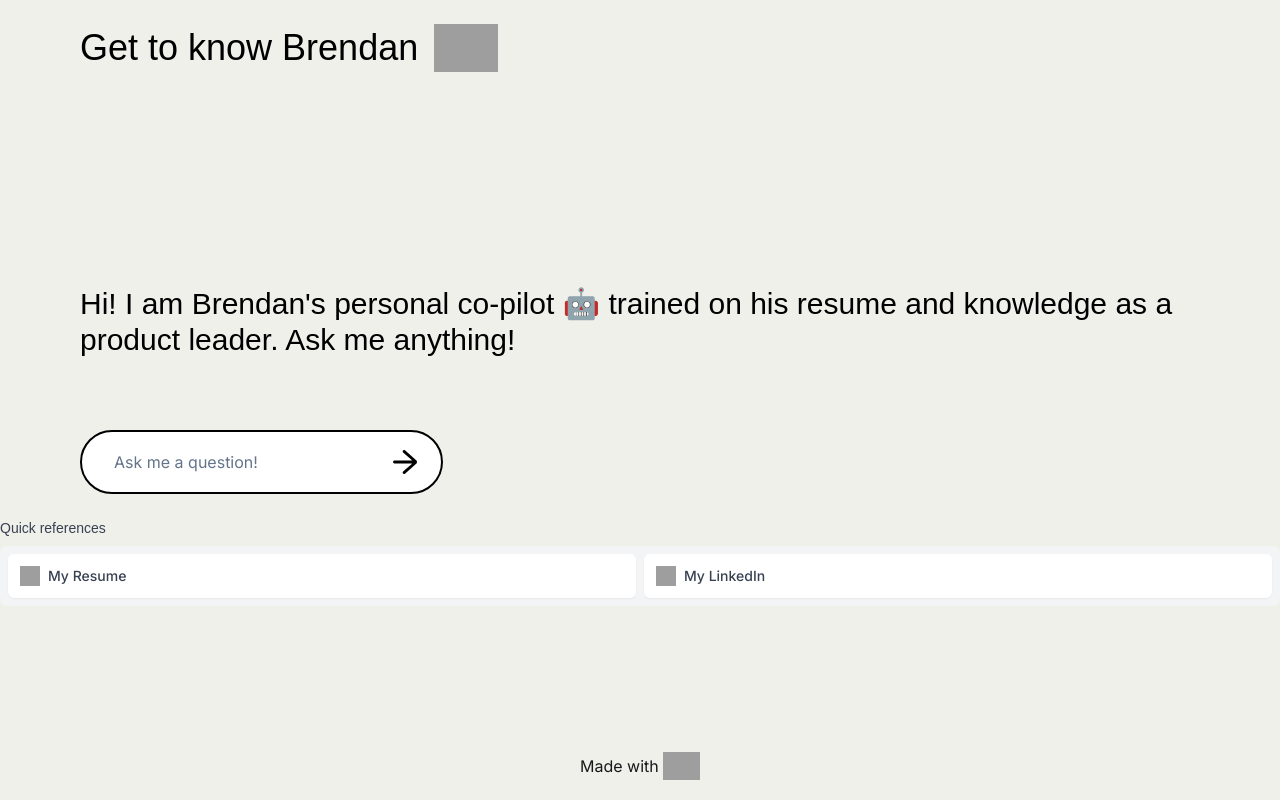
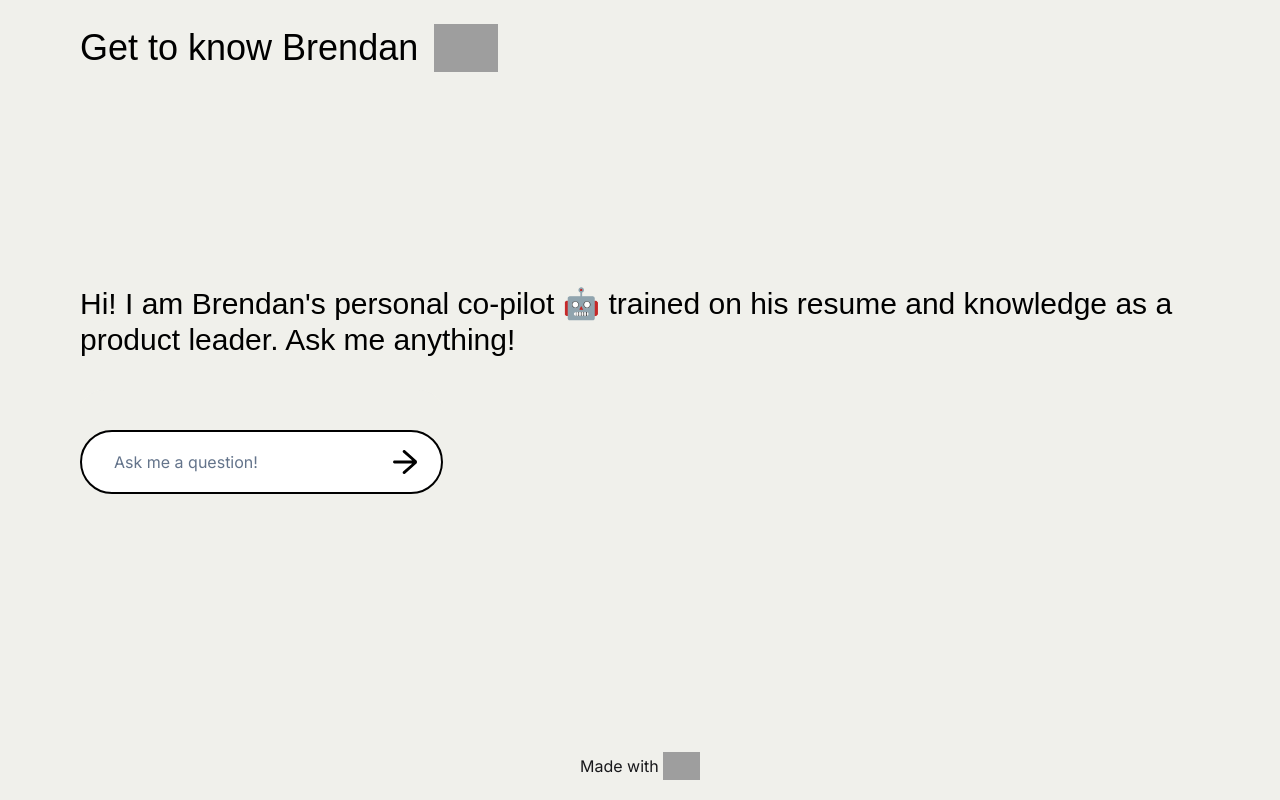
Before and after one commit to brequinn/chat-with-brendan, a Next.js app: page / in a window 1280 px wide. Built offline with nearby package versions, Linux system fonts and the light colour scheme; grey boxes are pictures that could not be loaded; a web font is replaced by a local one.

Commit message:
Sdsdsds5

```diff
--- a/pages/index.tsx
+++ b/pages/index.tsx
@@ -140,7 +140,7 @@ export default function Home() {
           <div className="text-center relative inline-block"></div>
         </div>
         {/* quick reference start */}
-        <div className="mb-4">
+        {/* <div className="mb-4">
           <h3 className="text-sm font-medium mb-2 text-gray-700">Quick references</h3>
           <div className="grid grid-cols-2 gap-2 bg-gray-100 p-2 rounded-lg">
             <a
@@ -148,9 +148,16 @@ export default function Home() {
               target="_blank"
               rel="noopener noreferrer"
             >
-              <div className="bg-white p-3 rounded-md shadow-sm hover:bg-gray-50 transition-colors duration-150 ease-in-out flex items-center">
-                <img src="/assets/resume-icon.png" alt="Resume icon" className="w-5 h-5 mr-2" />
-                <span className="text-sm font-medium text-gray-700">My Resume</span>
+              <div
+                className="bg-white rounded-md shadow-sm hover:bg-gray-50 transition-colors duration-150 ease-in-out flex flex-col items-center p-2"
+                style={{ width: 150, height: 150 }}
+              >
+                <img
+                  src="/images/resume-thumbnail.png"
+                  alt="Resume thumbnail"
+                  className="w-full h-full rounded-sm object-cover"
+                />
+                <span className="text-xs font-medium text-gray-700">My Resume</span>
               </div>
             </a>
             <a
@@ -158,13 +165,20 @@ export default function Home() {
               target="_blank"
               rel="noopener noreferrer"
             >
-              <div className="bg-white p-3 rounded-md shadow-sm hover:bg-gray-50 transition-colors duration-150 ease-in-out flex items-center">
-                <img src="/assets/linkedin-icon.png" alt="LinkedIn icon" className="w-5 h-5 mr-2" />
+              <div
+                className="bg-white p-3 rounded-md shadow-sm hover:bg-gray-50 transition-colors duration-150 ease-in-out flex items-center"
+                style={{ width: 150, height: 150 }}
+              >
+                <img
+                  src="/images/linkedin-thumbnail.png"
+                  alt="LinkedIn thumbnail"
+                  className="w-full h-full rounded-sm object-cover"
+                />
                 <span className="text-sm font-medium text-gray-700">My LinkedIn</span>
               </div>
             </a>
           </div>
-        </div>
+        </div> */}
         {/* quick reference end */}
         <footer className="w-full text-center py-4 absolute bottom-0">
           <span className="flex items-center justify-center text-zinc-900 px-2 py-1 rounded">
```
Also changed, not shown: public/images/linkedin-thumbnail.png (added), public/images/resume-thumbnail.png (added).
